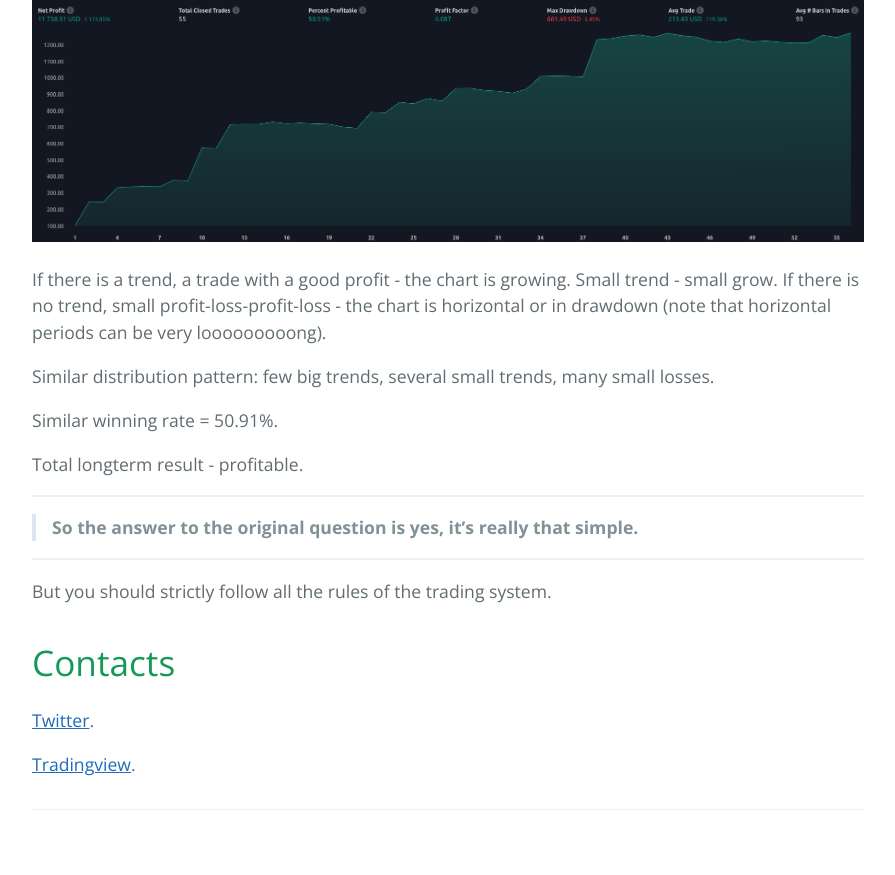
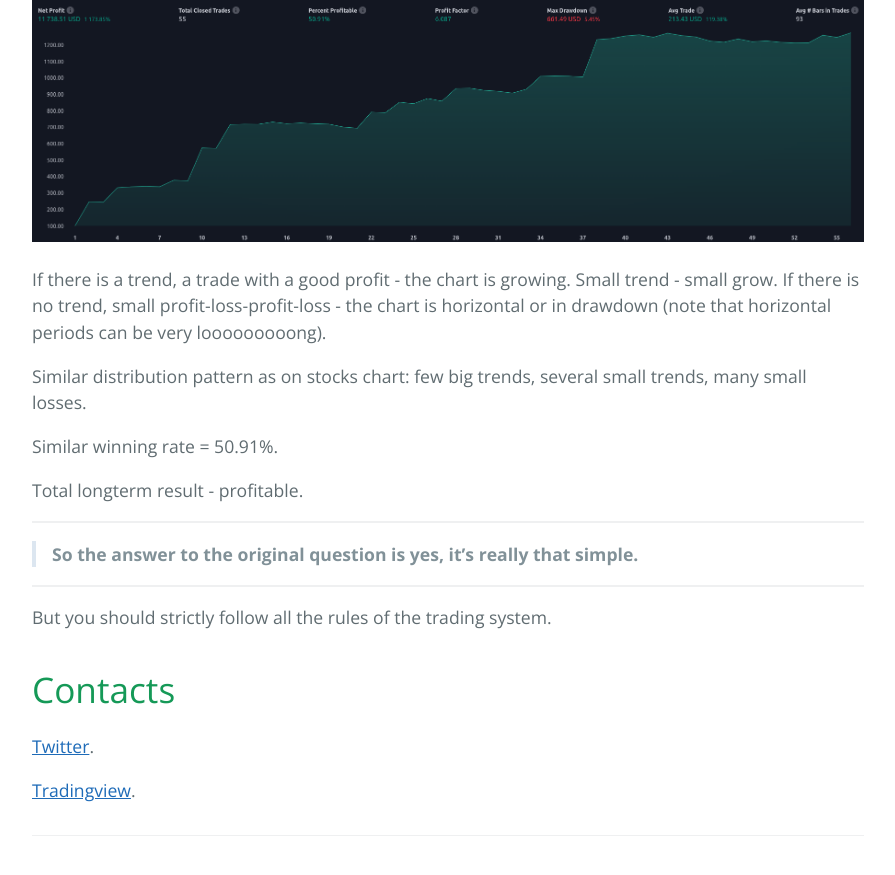
Before and after one commit to sergeyen7/sergeyen7.github.io, a Jekyll site: the page built from index.md, in a window 1280 px wide and 900 px high, scrolled down 9822 px. Shown: the top 875 px of the window, without its empty margins (192-1087 px from the left). Built offline with Jekyll 4.4.1, drawn with Linux system fonts in a browser that asks for light colours; nearby versions of some CDN libraries.

Commit message:
Update index.md

```diff
--- a/index.md
+++ b/index.md
@@ -297,7 +297,7 @@ The same thing can be seen in crypto. If we use the Tradingview script on a Bitc
 
 If there is a trend, a trade with a good profit - the chart is growing. Small trend - small grow. If there is no trend, small profit-loss-profit-loss - the chart is horizontal or in drawdown (note that horizontal periods can be very looooooooong).
 
-Similar distribution pattern: few big trends, several small trends, many small losses.
+Similar distribution pattern as on stocks chart: few big trends, several small trends, many small losses.
 
 Similar winning rate = 50.91%.
 
```
